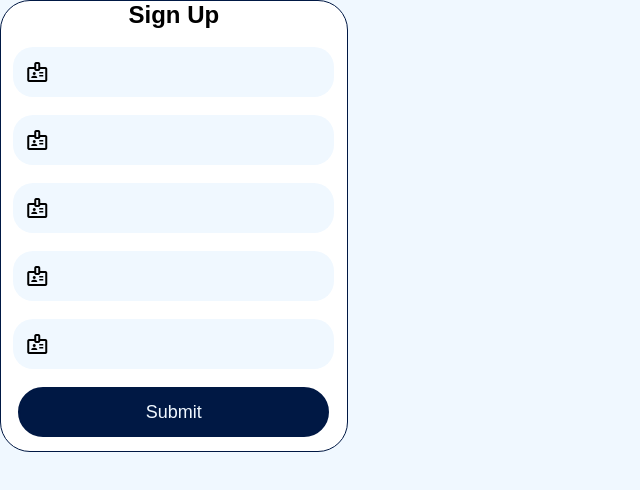
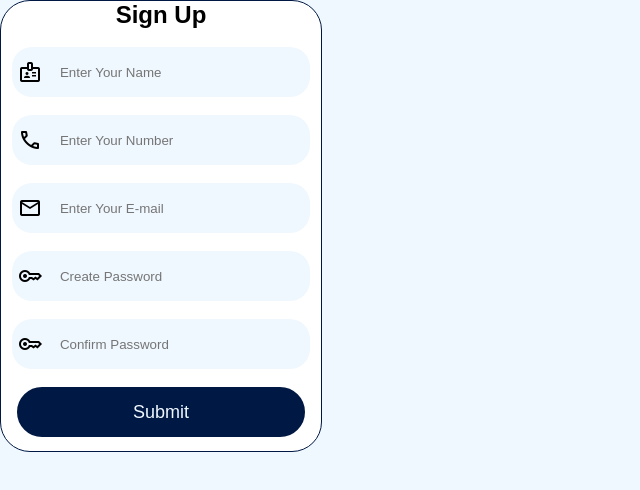
Before and after one commit to iamRaz-01/stellar_stocks_front_end, a React (Create React App) app: page / in a window 1280 px wide. Shown: the top 490 px of the page, without its empty margins (0-640 px from the left). Built offline with nearby package versions, Linux system fonts and the light colour scheme; a web font is replaced by a local one.

Commit message:
updated Data on Sign up

```diff
--- a/src/components/sign/sign.css
+++ b/src/components/sign/sign.css
@@ -2,7 +2,7 @@
 
 
 .signUpDiv{
-    width: 27%;
+    width: 25%;
     height: 450px;
     background-color: white;
     border: 1px solid var(--dark_blue);
@@ -29,6 +29,7 @@
     border: none;
     border-radius: 30px;
     background: none;
+    padding-left: 3%;
 }
 .inputDiv input:focus{
     background-color: white;
--- a/src/components/sign/sign_up.js
+++ b/src/components/sign/sign_up.js
@@ -5,11 +5,12 @@ function SignIn(){
     return(
         <div className="signUpDiv">
             <h2>Sign Up     </h2>
-             <InputDiv icon="badge" />
-             <InputDiv icon="badge" />
-             <InputDiv icon="badge" />
-             <InputDiv icon="badge" />
-             <InputDiv icon="badge" />
+             <InputDiv icon="badge" placeholder="Enter Your Name" />
+             <InputDiv icon="call" placeholder="Enter Your Number" />
+             <InputDiv icon="mail" placeholder="Enter Your E-mail" />
+             <InputDiv icon="key" placeholder="Create Password " />
+             <InputDiv icon="key" placeholder="Confirm Password" />
+
 
              <SubmitBtn />
         </div>
@@ -25,7 +26,7 @@ function InputDiv(prop){
             <span class="material-symbols-outlined">
  {prop.icon}
 </span>
-<input />
+<input  placeholder={prop.placeholder}/>
 
 
         </div>
```
